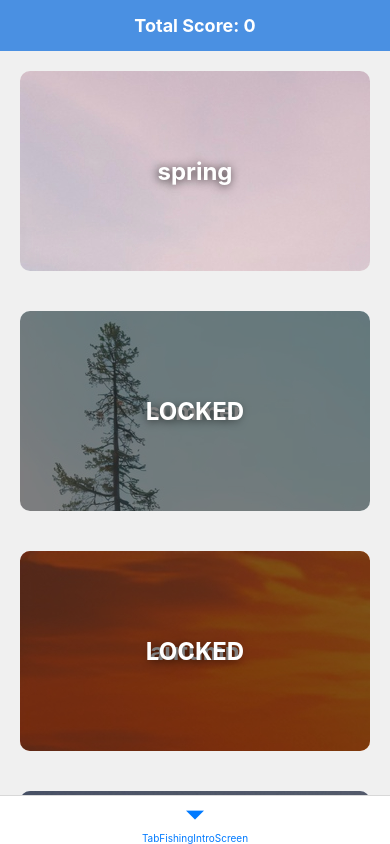
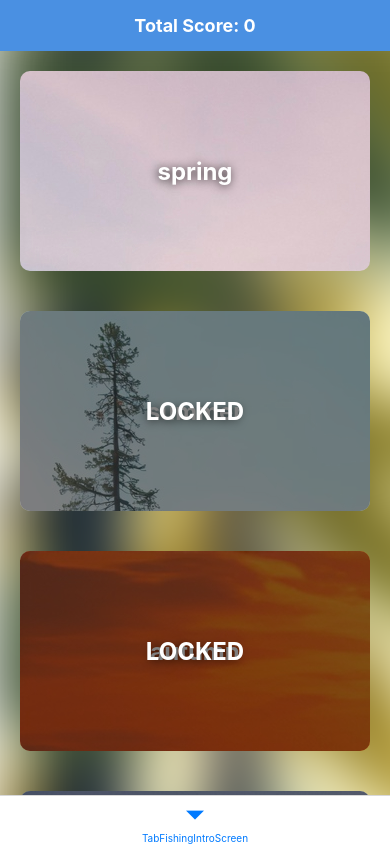
Before and after one commit to Vachek-hooves/FishQuest, a React Native app: screen /TabFishingIntroScreen in a window 390 px wide. Built offline with nearby package versions, Linux system fonts and the light colour scheme.

Commit message:
add MainLayout

```diff
--- a/components/Layout/MainLayout.js
+++ b/components/Layout/MainLayout.js
@@ -6,9 +6,10 @@ import {
   SafeAreaView,
 } from 'react-native';
 
-const MainLayout = ({children}) => {
+const MainLayout = ({children, blur}) => {
   return (
     <ImageBackground
+      blurRadius={blur}
       source={require('../../assets/image/bg/lakeForest.jpg')}
       style={{flex: 1}}>
       <SafeAreaView />
--- a/screen/TabFishingIntroScreen.js
+++ b/screen/TabFishingIntroScreen.js
@@ -1,4 +1,4 @@
-import React, { useEffect } from 'react';
+import React, {useEffect} from 'react';
 import {
   StyleSheet,
   Text,
@@ -8,11 +8,13 @@ import {
   ScrollView,
   Alert,
 } from 'react-native';
-import { SafeAreaView } from 'react-native-safe-area-context';
-import { useContextProvider } from '../store/context';
+import {SafeAreaView} from 'react-native-safe-area-context';
+import {useContextProvider} from '../store/context';
+import {MainLayout} from '../components/Layout';
 
-const TabFishingIntroScreen = ({ navigation }) => {
-  const { fishSeason, totalScore, getTotalScore, unlockSeason } = useContextProvider();
+const TabFishingIntroScreen = ({navigation}) => {
+  const {fishSeason, totalScore, getTotalScore, unlockSeason} =
+    useContextProvider();
 
   useEffect(() => {
     const fetchTotalScore = async () => {
@@ -24,43 +26,52 @@ const TabFishingIntroScreen = ({ navigation }) => {
   const handleSeasonPress = (season, index) => {
     if (season.locked) {
       Alert.alert(
-        "Locked Season",
-        "This season is locked. Would you like to unlock it for 300 points?",
+        'Locked Season',
+        'This season is locked. Would you like to unlock it for 300 points?',
         [
           {
-            text: "Cancel",
-            style: "cancel"
+            text: 'Cancel',
+            style: 'cancel',
           },
           {
-            text: "Unlock",
+            text: 'Unlock',
             onPress: async () => {
               const success = await unlockSeason(index);
               if (success) {
-                Alert.alert("Success", "Season unlocked!");
+                Alert.alert('Success', 'Season unlocked!');
               } else {
-                Alert.alert("Error", "Not enough points to unlock this season.");
+                Alert.alert(
+                  'Error',
+                  'Not enough points to unlock this season.',
+                );
               }
-            }
-          }
-        ]
+            },
+          },
+        ],
       );
     } else {
-      navigation.navigate('StackFishingSimulatorField', { season });
+      navigation.navigate('StackFishingSimulatorField', {season});
     }
   };
 
   return (
-    <SafeAreaView style={styles.container}>
+    <MainLayout blur={30}>
+      {/* <SafeAreaView style={styles.container}> */}
         <View style={styles.header}>
           <Text style={styles.headerText}>Total Score: {totalScore}</Text>
         </View>
-      <ScrollView showsVerticalScrollIndicator={false} style={styles.scrollView}>
-        {fishSeason && fishSeason.map((season, index) => (
+        <ScrollView
+          showsVerticalScrollIndicator={false}
+          style={styles.scrollView}>
+          {fishSeason &&
+            fishSeason.map((season, index) => (
               <TouchableOpacity
                 onPress={() => handleSeasonPress(season, index)}
                 key={index}
                 style={styles.seasonButton}>
-            <ImageBackground source={season.image} style={styles.seasonImage}>
+                <ImageBackground
+                  source={season.image}
+                  style={styles.seasonImage}>
                   <Text style={styles.seasonText}>{season.season}</Text>
                   {season.locked && (
                     <View style={styles.lockedOverlay}>
@@ -70,16 +81,17 @@ const TabFishingIntroScreen = ({ navigation }) => {
                 </ImageBackground>
               </TouchableOpacity>
             ))}
-        <View style={{ height: 20 }}></View>
+          <View style={{height: 40}}></View>
         </ScrollView>
-    </SafeAreaView>
+      {/* </SafeAreaView> */}
+    </MainLayout>
   );
 };
 
 const styles = StyleSheet.create({
   container: {
-    flex: 1,
-    backgroundColor: '#f0f0f0',
+    // flex: 1,
+    // backgroundColor: '#f0f0f0',
   },
   header: {
     backgroundColor: '#4a90e2',
```
Lines whose indentation alone changed are shown as unchanged.
